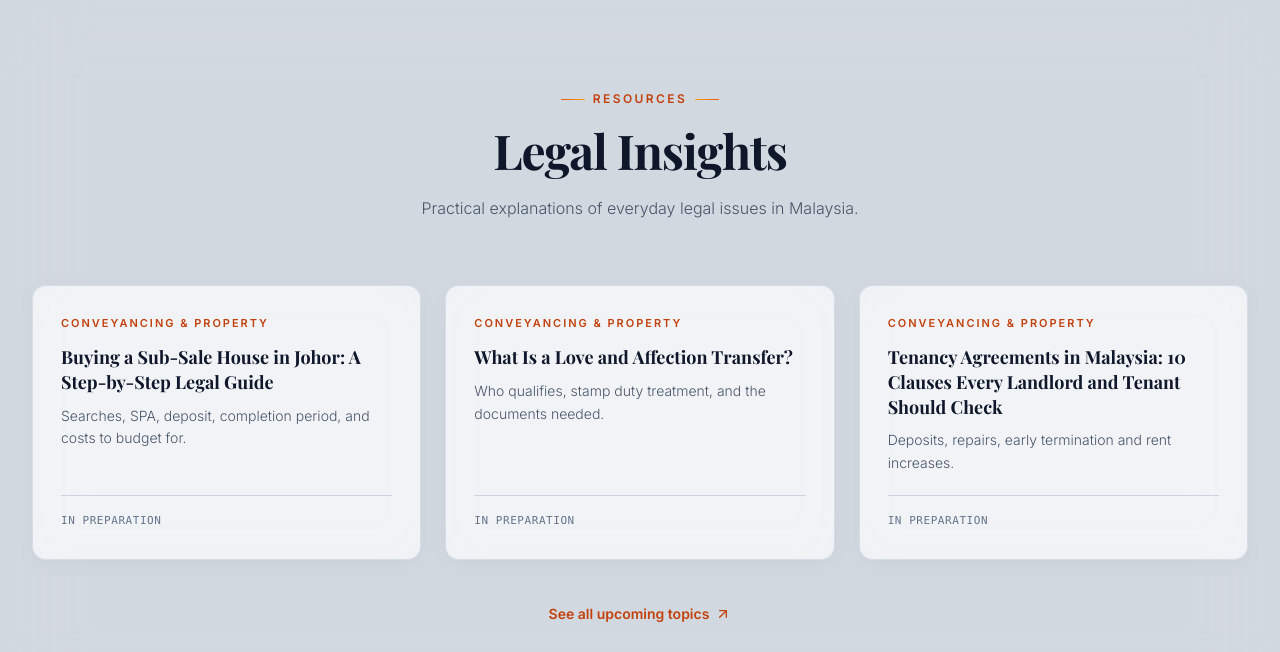
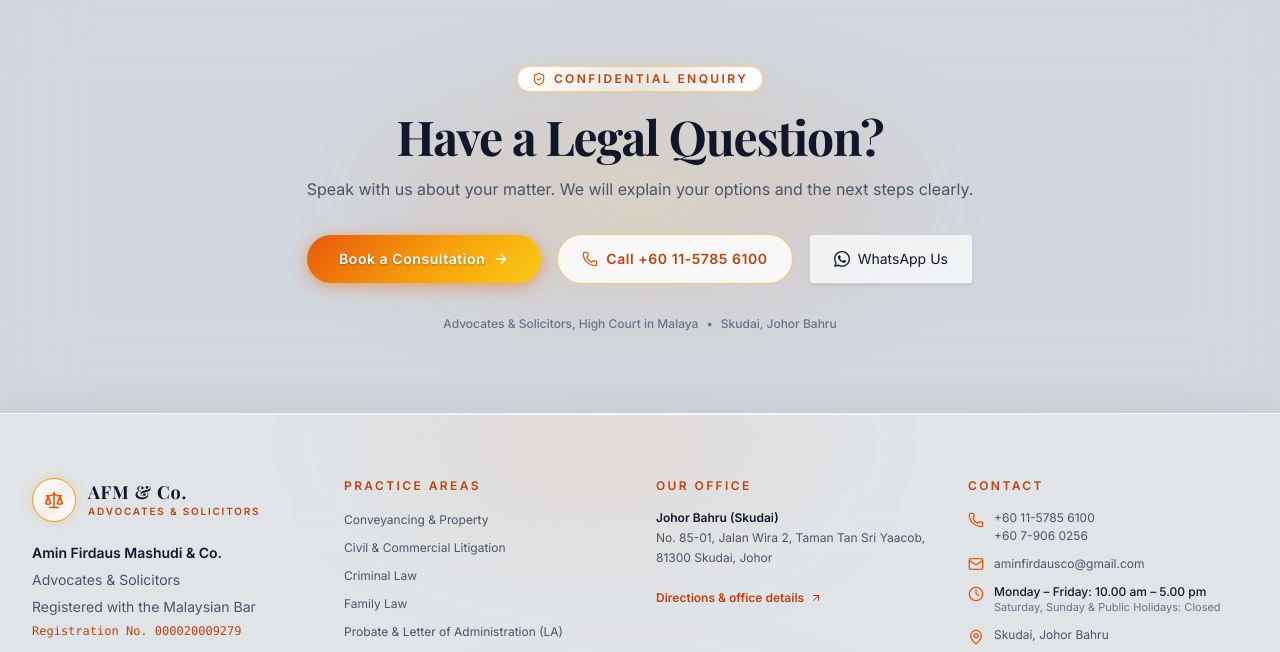
Before and after one commit to onyxtech26/TAFM-CO, a React (Vite) app: page /our-lawyer in a window 1280 px wide. Shown: the part 5948-6600 px from the top of the page. Built offline with nearby package versions, Linux system fonts and the light colour scheme; a web font is replaced by a local one.

Commit message:
Remove articles page and all associated sections and links from the website

```diff
--- a/src/App.tsx
+++ b/src/App.tsx
@@ -23,7 +23,6 @@
 import OfficesPage from './pages/OfficesPage';
 import FaqPage from './pages/FaqPage';
 import ClientGuidePage from './pages/ClientGuidePage';
-import ArticlesPage from './pages/ArticlesPage';
 import ContactPage from './pages/ContactPage';
 import ThankYouPage from './pages/ThankYouPage';
 import LegalPage from './pages/LegalPage';
@@ -128,7 +127,7 @@
                   {/* Resources */}
                   <Route path="/faq" element={<FaqPage />} />
                   <Route path="/client-guide" element={<ClientGuidePage />} />
-                  <Route path="/articles" element={<ArticlesPage />} />
+                  <Route path="/articles" element={<Navigate to="/faq" replace />} />
 
                   {/* Contact */}
                   <Route path="/contact" element={<ContactPage />} />
--- a/src/components/Navbar.tsx
+++ b/src/components/Navbar.tsx
@@ -49,8 +49,7 @@
     path: '/faq',
     children: [
       { label: 'FAQ', path: '/faq' },
-      { label: 'Client Guide', path: '/client-guide' },
-      { label: 'Articles', path: '/articles' }
+      { label: 'Client Guide', path: '/client-guide' }
     ]
   }
 ];
--- a/src/data/seo.ts
+++ b/src/data/seo.ts
@@ -83,11 +83,6 @@
     description:
       "Checklists of the documents to bring to your consultation, by type of legal matter."
   },
-  "/articles": {
-    title: "Legal Insights | Amin Firdaus Mashudi & Co.",
-    description:
-      "Practical explanations of everyday legal issues in Malaysia."
-  },
   "/contact": {
     title: "Contact Us | Amin Firdaus Mashudi & Co.",
     description:
--- a/src/pages/ArticlesPage.tsx
+++ /dev/null
@@ -1,72 +0,0 @@
-/**
- * @license
- * SPDX-License-Identifier: Apache-2.0
- */
-
-import { Link } from 'react-router-dom';
-import { BookOpen } from 'lucide-react';
-import PageHero from '../components/PageHero';
-import CTABand from '../components/CTABand';
-import { ARTICLES_INTRO, ARTICLE_TOPICS } from '../data/resources';
-
-export default function ArticlesPage() {
-  return (
-    <div className="space-y-0">
-      <PageHero
-        eyebrow="Resources"
-        title="Legal Insights"
-        intro={ARTICLES_INTRO}
-        breadcrumbs={[{ label: 'Resources' }, { label: 'Articles' }]}
-      />
-
-      <section className="bg-transparent pt-10 pb-16 sm:pt-12 sm:pb-24 border-b border-[#CBD5E1]">
-        <div className="max-w-7xl mx-auto px-4 sm:px-6 lg:px-8">
-          <div className="mb-10 p-5 rounded-2xl bg-white/70 backdrop-blur-xl border border-[#CBD5E1] shadow-sm flex items-start gap-3">
-            <BookOpen className="w-4 h-4 text-[#EA580C] shrink-0 mt-0.5" />
-            <p className="text-sm text-[#475569] leading-relaxed">
-              These articles are being prepared and will be published here. In the meantime, our{' '}
-              <Link to="/faq" className="text-[#C2410C] font-semibold hover:underline">
-                FAQ
-              </Link>{' '}
-              and{' '}
-              <Link to="/client-guide" className="text-[#C2410C] font-semibold hover:underline">
-                Client Guide
-              </Link>{' '}
-              answer many of the same questions.
-            </p>
-          </div>
-
-          <div className="grid grid-cols-1 md:grid-cols-2 lg:grid-cols-3 gap-6">
-            {ARTICLE_TOPICS.map((topic, idx) => (
-              <article key={topic.title} className="card-luxury p-7 flex flex-col justify-between">
-                <div>
-                  <div className="flex items-center justify-between mb-4">
-                    <span className="text-[11px] uppercase tracking-[0.18em] text-[#C2410C] font-semibold">
-                      {topic.area}
-                    </span>
-                    <span className="font-serif text-2xl font-bold text-[#EA580C]/25">
-                      {String(idx + 1).padStart(2, '0')}
-                    </span>
-                  </div>
-
-                  <h2 className="font-serif text-lg font-bold text-[#0F172A] mb-2.5 leading-snug">
-                    {topic.title}
-                  </h2>
-                  <p className="text-sm text-[#475569] leading-relaxed font-light">
-                    {topic.summary}
-                  </p>
-                </div>
-
-                <div className="mt-5 pt-4 border-t border-[#CBD5E1] text-[11px] font-mono text-[#64748B] uppercase tracking-wider">
-                  In preparation
-                </div>
-              </article>
-            ))}
-          </div>
-        </div>
-      </section>
-
-      <CTABand />
-    </div>
-  );
-}
--- a/src/pages/HomePage.tsx
+++ b/src/pages/HomePage.tsx
@@ -25,7 +25,6 @@
   HOW_WE_WORK
 } from '../data/firm';
 import { PRACTICE_AREAS } from '../data/services';
-import { ARTICLE_TOPICS } from '../data/resources';
 import LawyerPortrait from '../components/LawyerPortrait';
 import PracticeAreaCard from '../components/PracticeAreaCard';
 import CTABand from '../components/CTABand';
@@ -470,49 +469,7 @@
       </section>
 
 
-      {/* 9. LEGAL INSIGHTS (4.9) */}
-      <section className="bg-slate-200/30 backdrop-blur-2xl py-20 sm:py-24 border-b border-[#CBD5E1]/60">
-        <div className="max-w-7xl mx-auto px-4 sm:px-6 lg:px-8">
-          <SectionHeading
-            eyebrow="Resources"
-            title="Legal Insights"
-            subtitle="Practical explanations of everyday legal issues in Malaysia."
-          />
-
-          <div className="grid grid-cols-1 md:grid-cols-3 gap-6">
-            {ARTICLE_TOPICS.slice(0, 3).map((topic) => (
-              <article key={topic.title} className="card-luxury p-7 flex flex-col justify-between">
-                <div>
-                  <span className="text-[11px] uppercase tracking-[0.18em] text-[#C2410C] font-semibold block mb-3">
-                    {topic.area}
-                  </span>
-                  <h3 className="font-serif text-lg font-bold text-[#0F172A] mb-2.5 leading-snug">
-                    {topic.title}
-                  </h3>
-                  <p className="text-sm text-[#475569] leading-relaxed font-light">
-                    {topic.summary}
-                  </p>
-                </div>
-                <div className="mt-5 pt-4 border-t border-[#CBD5E1] text-[11px] font-mono text-[#64748B] uppercase tracking-wider">
-                  In preparation
-                </div>
-              </article>
-            ))}
-          </div>
-
-          <div className="mt-10 text-center">
-            <Link
-              to="/articles"
-              className="inline-flex items-center gap-1.5 text-sm font-semibold text-[#C2410C] hover:text-[#EA580C] transition-colors"
-            >
-              <span>See all upcoming topics</span>
-              <ArrowUpRight className="w-4 h-4" />
-            </Link>
-          </div>
-        </div>
-      </section>
-
-      {/* 10. FINAL CTA (4.10) */}
+      {/* Final CTA */}
       <CTABand />
     </div>
   );
```
